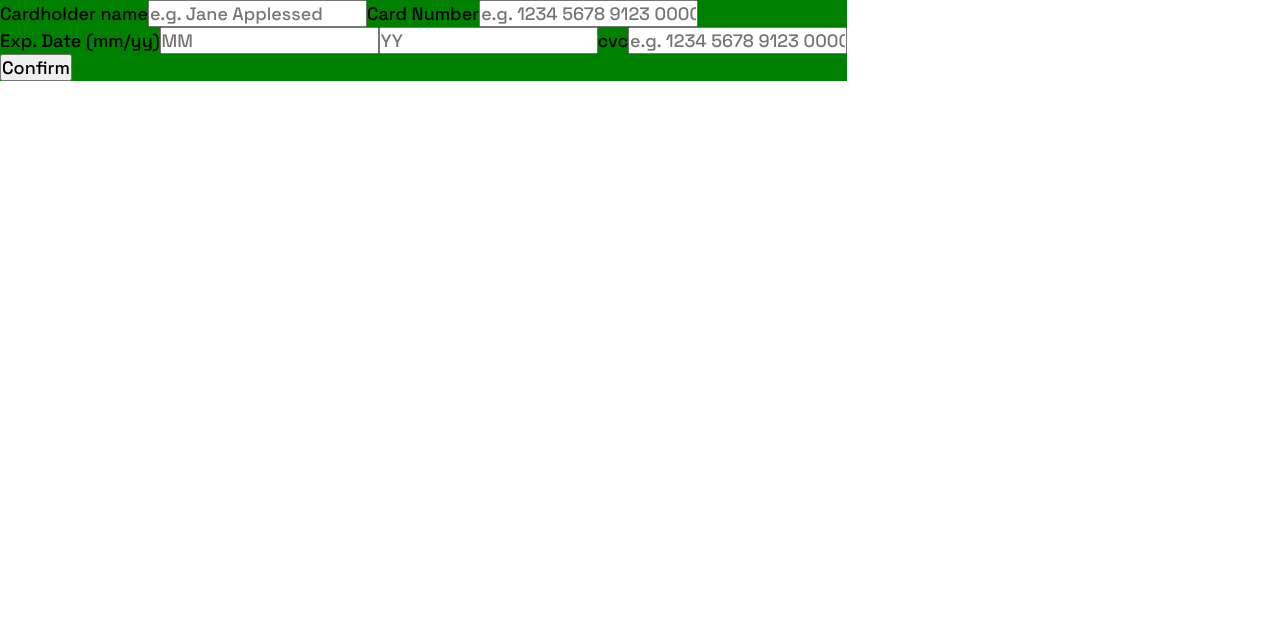
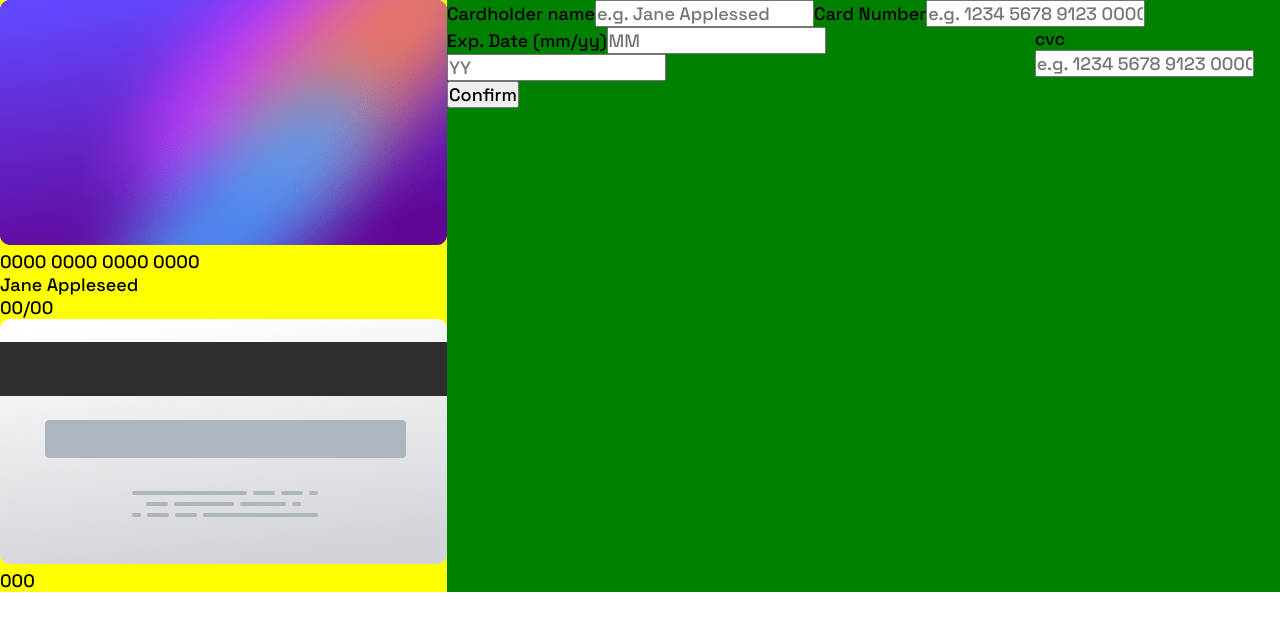
Before and after one commit to Ricuesta86/interactive-card-react, a React (Vite) app: page / in a window 1280 px wide. Shown: the top 630 px of the page. Built offline with nearby package versions, Linux system fonts and the light colour scheme.

Commit message:
Add structure header

```diff
--- a/src/App.tsx
+++ b/src/App.tsx
@@ -1,35 +1,66 @@
-import { useState } from 'react'
-import './App.scss'
+import { useState } from "react";
+import "./App.scss";
+import bgCardFront from "./assets/images/bg-card-front.png";
+import bgCardBack from "./assets/images/bg-card-back.png";
 
 function App() {
 
   return (
-    <div className='main'>
-      <header className='main__header'>
-        <p></p>
+    <div className="main">
+      <header className="main__header">
+        <div className="main__header__cardfront">
+          <img src={bgCardFront} alt="Card Front" />
+          <p className="main__header__cardfront__number">0000 0000 0000 0000</p>
+          <p className="main__header__cardfront__name">Jane Appleseed</p>
+          <p className="main__header__cardfront__yy-mm">00/00</p>
+        </div>
+        <div className="main__header__cardback">
+          <img src={bgCardBack} alt="Card back" />
+          <p className="main__header__cardback__cvc">000</p>
+        </div>
       </header>
       <form className="main__form">
-        <label htmlFor="card-name"> Cardholder name
-          <input type="text" id='card-name' name='card-name' placeholder='e.g. Jane Applessed' />
+        <label htmlFor="card-name">
+          {" "}
+          Cardholder name
+          <input
+            type="text"
+            id="card-name"
+            name="card-name"
+            placeholder="e.g. Jane Applessed"
+          />
         </label>
-        <label htmlFor="card-number">Card Number
-          <input type="text" id='card-number' name='card-number' placeholder='e.g. 1234 5678 9123 0000' />
+        <label htmlFor="card-number">
+          Card Number
+          <input
+            type="text"
+            id="card-number"
+            name="card-number"
+            placeholder="e.g. 1234 5678 9123 0000"
+          />
         </label>
-        <div className='main__form__group'>
-        <div className='main__form__group'>
-          <label htmlFor="card-number">Exp. Date (mm/yy)
-            <input type="text" id='card-mm' name='card-mm' placeholder='MM' />
-            <input type="text" id='card-yy' name='card-yy' placeholder='YY' />
+        <div className="main__form__group">
+          <div className="main__form__group">
+            <label htmlFor="card-number">
+              Exp. Date (mm/yy)
+              <input type="text" id="card-mm" name="card-mm" placeholder="MM" />
+              <input type="text" id="card-yy" name="card-yy" placeholder="YY" />
+            </label>
+          </div>
+          <label htmlFor="card-cvc">
+            cvc
+            <input
+              type="text"
+              id="card-cvc"
+              name="card-cvc"
+              placeholder="e.g. 1234 5678 9123 0000"
+            />
           </label>
-        </div>
-        <label htmlFor="card-cvc">cvc
-          <input type="text" id='card-cvc' name='card-cvc' placeholder='e.g. 1234 5678 9123 0000' />
-        </label>
         </div>
         <button>Confirm</button>
       </form>
     </div>
-  )
+  );
 }
 
-export default App
+export default App;
```
